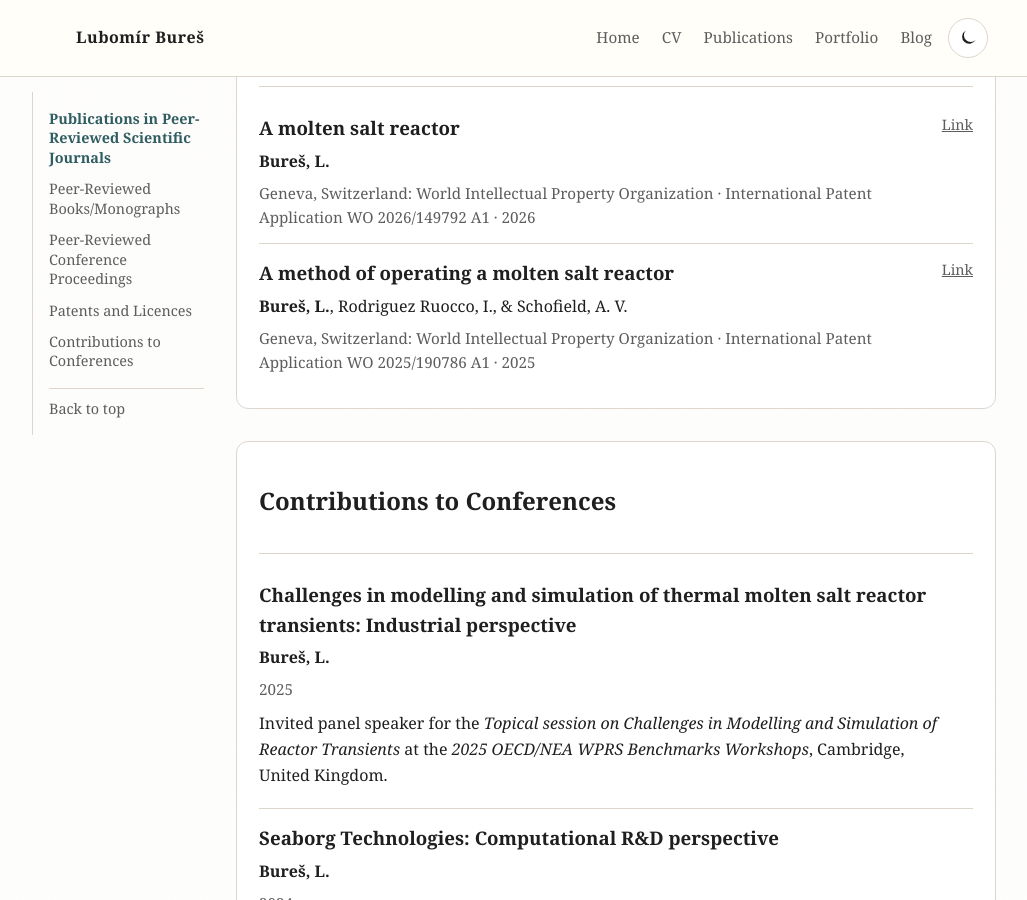
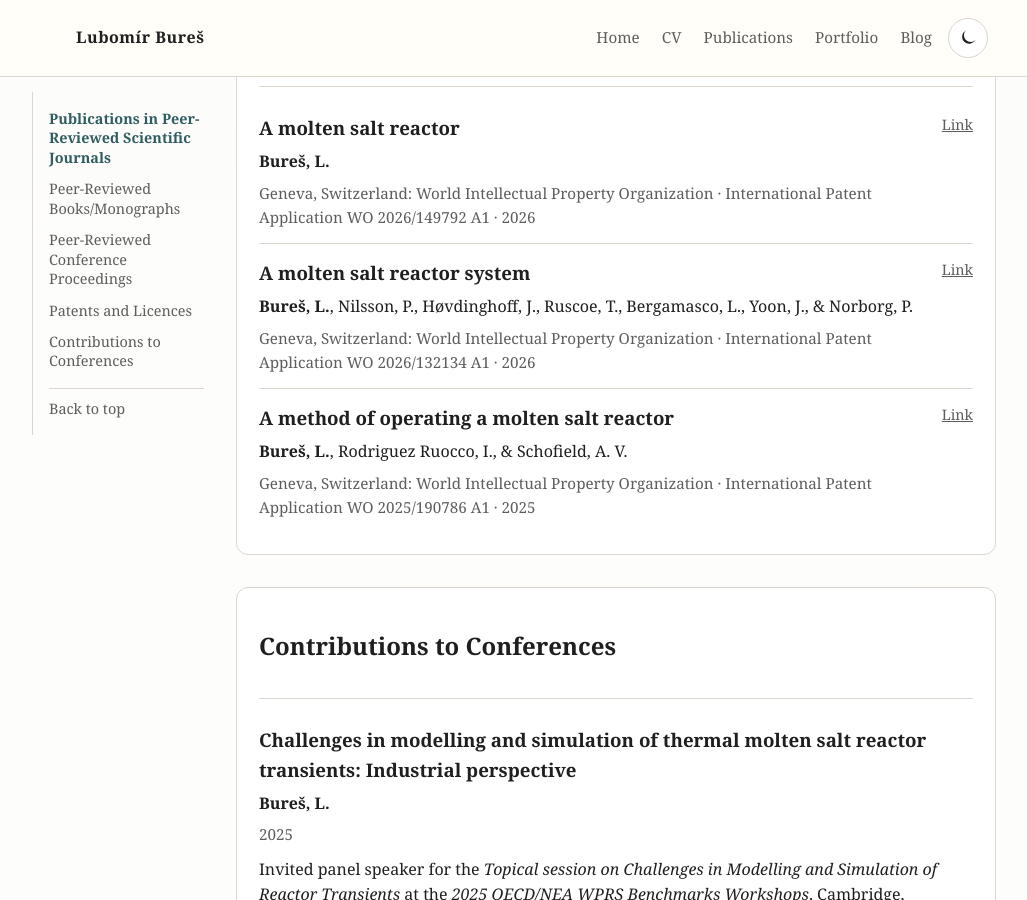
Before and after one commit to tannhorn/tannhorn.github.io, a Jekyll site: the page built from publications.md, in a window 1280 px wide and 900 px high, scrolled down 5881 px. Shown: the whole window, without its empty margins (108-1135 px from the left). Built offline with Jekyll 4.4.1, drawn with Linux system fonts in a browser that asks for light colours.

Commit message:
updated publications

```diff
--- a/_data/publications.yml
+++ b/_data/publications.yml
@@ -225,6 +225,12 @@ sections:
         patent: "International Patent Application WO 2026/149792 A1"
         venue: "Geneva, Switzerland: World Intellectual Property Organization"
         url: "https://patentscope.wipo.int/search/en/detail.jsf?docId=WO2026149792"
+      - authors_md: "**Bureš, L.**, Nilsson, P., Høvdinghoff, J., Ruscoe, T., Bergamasco, L., Yoon, J., & Norborg, P."
+        year: 2026
+        title: "A molten salt reactor system"
+        patent: "International Patent Application WO 2026/132134 A1"
+        venue: "Geneva, Switzerland: World Intellectual Property Organization"
+        url: "https://patentscope.wipo.int/search/en/detail.jsf?docId=WO2026132134"
       - authors_md: "**Bureš, L.**, Rodriguez Ruocco, I., & Schofield, A. V."
         year: 2025
         title: "A method of operating a molten salt reactor"
```
Also changed, not shown: scripts/render_tex.py (+8 -2 lines).
